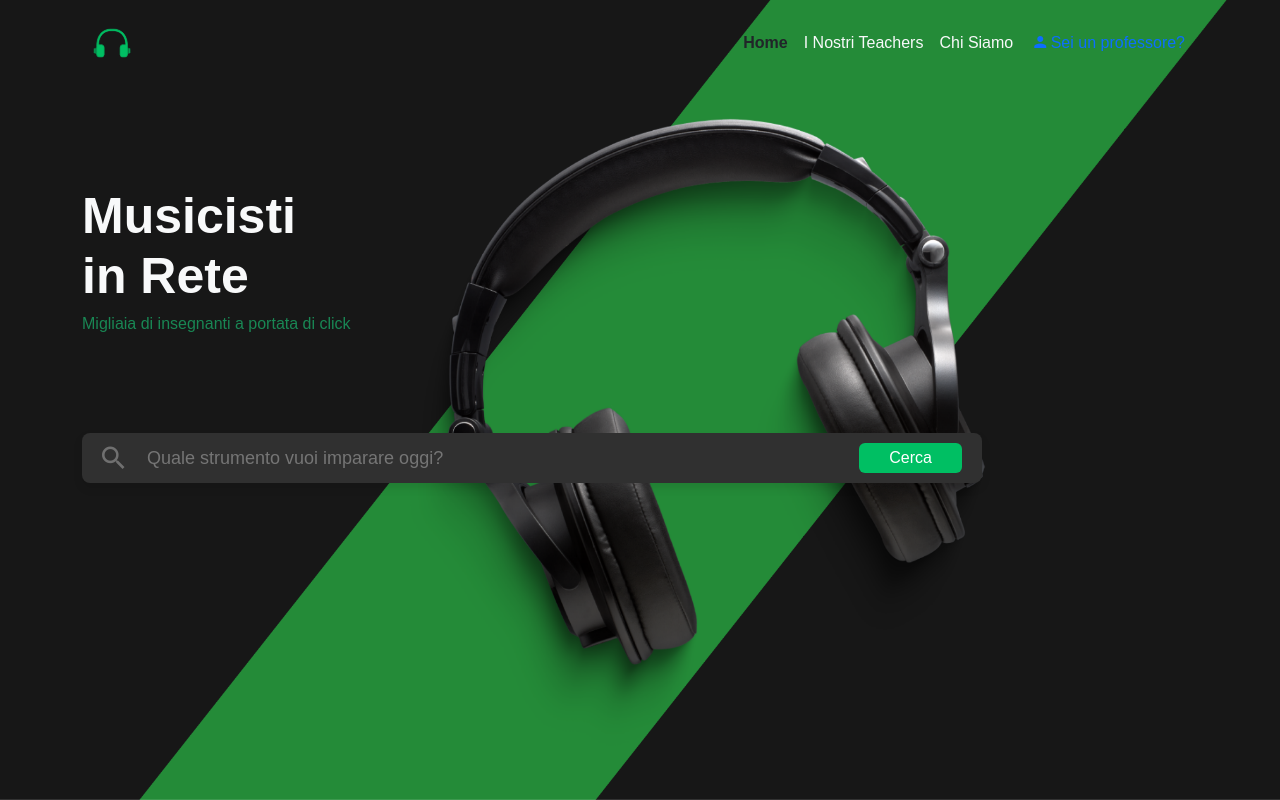
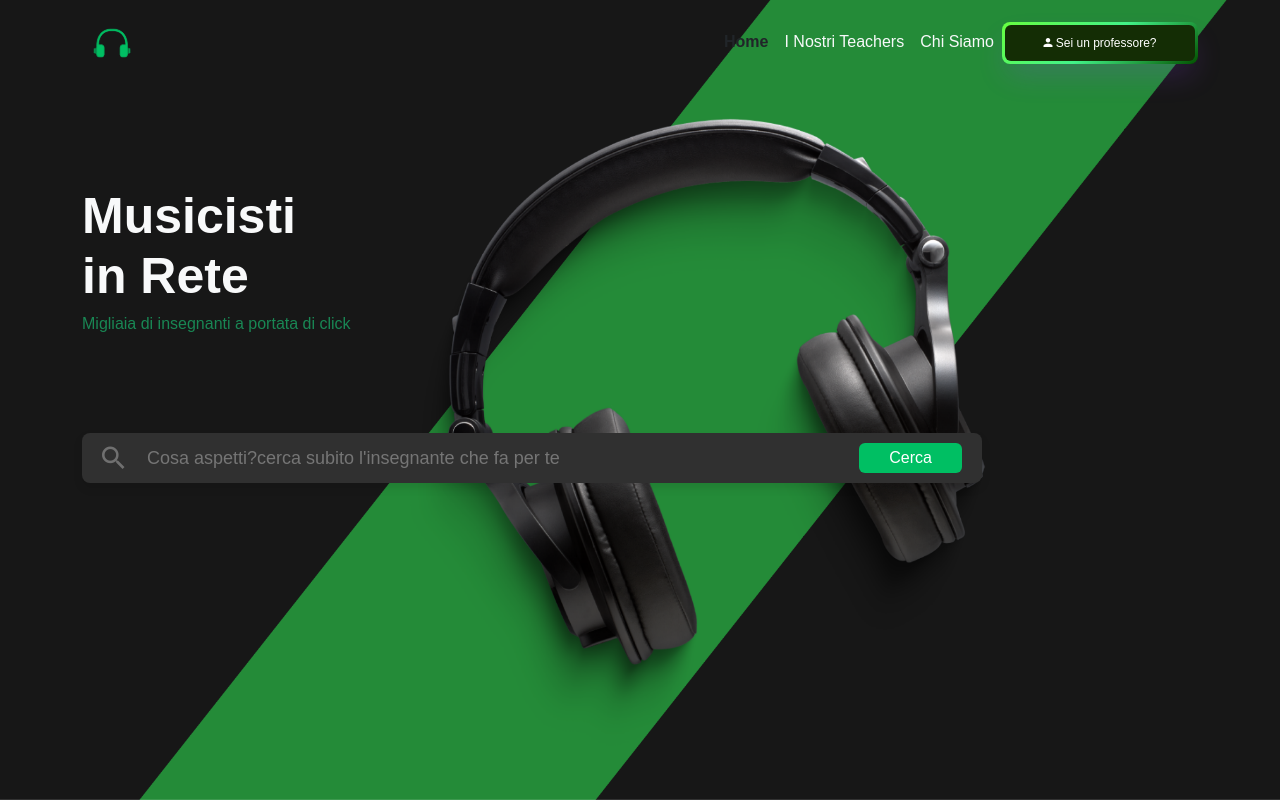
Before and after one commit to marcocampisi/Team-1-BMusicTeachers-frontend, a Vue app: page / in a window 1280 px wide. Built offline with nearby package versions, Linux system fonts and the light colour scheme.

Commit message:
Add button headerComponent

```diff
--- a/src/components/HeaderComponent.vue
+++ b/src/components/HeaderComponent.vue
@@ -43,10 +43,13 @@ export default {
                         <li class="nav-item">
                             <router-link class="nav-link text-light fs-6" :to="{name: 'HomePage'}">Chi Siamo</router-link>
                         </li>
-                        <button class="btn">
+                        <!-- <button class="btn">
                             <a href="http://127.0.0.1:8000/" target="_blank">
-                                <i class="icon ion-md-person"></i>
                                 Sei un professore?</a>
+                        </button> -->
+                        <button class="button-64" role="button">
+                            <a href="http://127.0.0.1:8000/" target="_blank"></a>
+                            <span class="text"><i class="icon ion-md-person"></i>  Sei un professore?</span>
                         </button>
                     </ul>
                 </div>
--- a/src/pages/Homepage.vue
+++ b/src/pages/Homepage.vue
@@ -66,7 +66,7 @@ export default {
         <form action="" class="input-search" @submit.prevent="filterTeachers()" role="search">
             <div class="input-box">
                 <i class="icon ion-md-search"></i>
-                <input type="search" placeholder="Quale strumento vuoi imparare oggi?">
+                <input type="search" placeholder="Cosa aspetti?cerca subito l'insegnante che fa per te">
                 <button class="button-search">Cerca</button>
             </div>
         </form>
--- a/src/scss/style.scss
+++ b/src/scss/style.scss
@@ -210,6 +210,58 @@ img.img-card{
     height: 60%;
 }
 
+/*-----------------------------------*\
+ * #BUTTON NAVBAR
+\*-----------------------------------*/
+
+.button-64 {
+    align-items: center;
+    background: linear-gradient(144deg, rgba(104,255,64,1) 0%, rgba(66,243,136,1) 50%, rgba(3,81,0,1) 100%);
+    border: 0;
+    border-radius: 8px;
+    box-shadow: rgba(151, 65, 252, 0.2) 0 15px 30px -5px;
+    box-sizing: border-box;
+    color: #FFFFFF;
+    display: flex;
+    font-family: Phantomsans, sans-serif;
+    font-size: 20px;
+    justify-content: center;
+    line-height: 1em;
+    max-width: 100%;
+    min-width: 140px;
+    padding: 3px;
+    text-decoration: none;
+    user-select: none;
+    -webkit-user-select: none;
+    touch-action: manipulation;
+    white-space: nowrap;
+    cursor: pointer;
+  }
+
+  .button-64:active,
+  .button-64:hover {
+    outline: 0;
+  }
+
+  .button-64 span {
+    background-color: rgb(20, 45, 5);
+    padding: 12px 12px;
+    border-radius: 6px;
+    width: 100%;
+    height: 100%;
+    transition: 300ms;
+  }
+
+  .button-64:hover span {
+    background: none;
+  }
+
+  @media (min-width: 768px) {
+    .button-64 {
+      font-size: 12px;
+      min-width: 196px;
+    }
+  }
 
 
 /*-----------------------------------*\
@@ -223,9 +275,3 @@ img.img-card{
         text-align: center;
     }
 }
-
-/* Stili per h1 e h6 quando la larghezza del dispositivo è tra 769px e 1024px */
-// @media (min-width: 769px) and (max-width: 1024px) {
-//     .h1, .h6 {
-//     }
-// }
```
